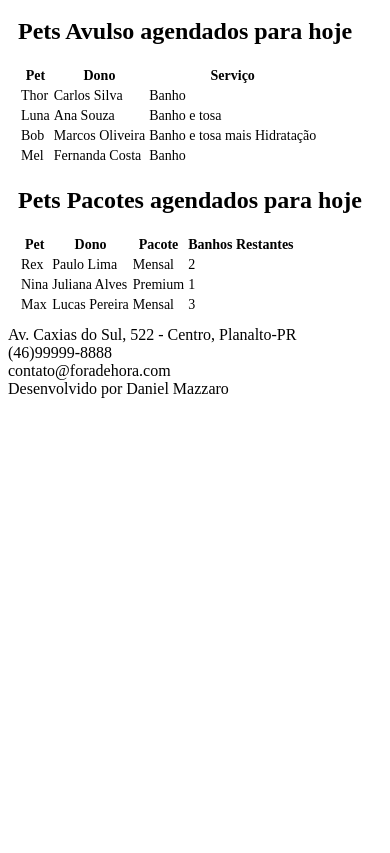
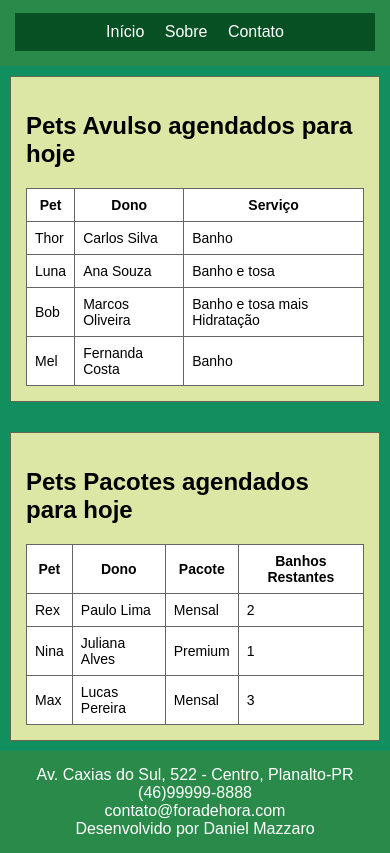
Before and after one commit to DanMazzaro/Estiliza-o-Fora-de-Hora, a plain HTML site: page index.html in a window 390 px wide. Shown: the part 134-987 px from the top of the page. Before the commit the page ends 844 px from the top, so only its background shows below. Drawn offline with Linux system fonts and the light colour scheme.

Commit message:
Refactor CSS for layout and responsive design
Removed old media query styles for smaller screens and added new styles for the body, header, footer, nav, grid, sections, tables, and forms.

```diff
--- a/style.css
+++ b/style.css
@@ -1,3 +1,86 @@
+body {
+  font-family: Arial;
+  background: #128f5f;
+  margin: 0;
+}
+
+header,
+footer {
+  background: rgb(41, 138, 73);
+  color: #fff;
+  padding: 15px;
+  text-align: center;
+}
+
+nav {
+  background: rgb(7, 80, 35);
+  padding: 10px;
+  text-align: center;
+}
+
+nav a {
+  color: #fff;
+  margin: 8px;
+  text-decoration: none;
+}
+
+/* GRID DA PÁGINA INICIAL */
+
+.grid {
+  display: grid;
+  grid-template-columns: 1fr 1fr;
+  gap: 10px;
+}
+
+/* GRID DA PÁGINA SOBRE */
+
+.grid-sobre {
+  display: grid;
+  grid-template-columns: 1fr 1fr 1fr;
+  gap: 10px;
+}
+
+/* SECTIONS */
+
+section {
+  background: #dde7a5;
+  border: 1px solid #665;
+  margin: 20px;
+  padding: 15px;
+}
+
+/* TABELAS */
+
+table {
+  background: #ffffff;
+  width: 100%;
+  border-collapse: collapse;
+}
+
+th,
+td {
+  border: 1px solid #666;
+  padding: 8px;
+}
+
+/* FORMULÁRIO COM GRID */
+
+.form-grid {
+  display: grid;
+  grid-template-columns: 100px 1fr;
+  gap: 10px;
+}
+
+input,
+textarea {
+  width: 95%;
+  padding: 6px;
+  outline: 1px solid #999;
+}
+
+textarea {
+  height: 100px;
+}
 @media (max-width: 768px) {
   .grid {
     grid-template-columns: 1fr;
```
